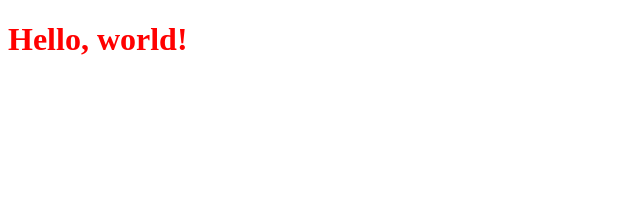
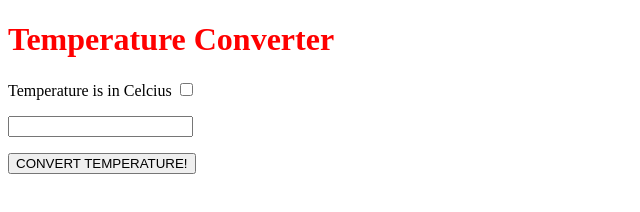
Before and after one commit to jeffersonkadams/temperature-converter, a plain HTML site: page index.html in a window 1280 px wide. Shown: the whole page, without its empty margins (0-640 px from the left). Drawn offline with Linux system fonts and the light colour scheme.

Commit message:
all functionality done

```diff
--- a/index.html
+++ b/index.html
@@ -7,6 +7,23 @@
     <script src="script.js"></script>
   </head>
   <body>
-    <h1>Hello, world!</h1>
+    <div class="container">
+      <div id="header">
+        <h1>Temperature Converter</h1>
+      </div>
+      <div id="tempType">
+        <p>Temperature is in Celcius <input type="checkbox" id="checkC" value=""></p>
+      </div>
+      <div id="inputBox">
+        <input type="text" name="" value="" id="input">
+      </div>
+      <div id="outputBox">
+        <p id="output"></p>
+      </div>
+      <div id="convertButton">
+        <button type="button" name="button" onclick="convertTemp()">CONVERT TEMPERATURE!</button>
+      </div>
+
+    </div>
   </body>
 </html>
--- a/script.js
+++ b/script.js
@@ -1 +1,17 @@
 console.log("loaded");
+
+function convertTemp(originalTemp){
+  var originalTemp = document.getElementById('input').value; // number of the original temperature
+  var newTemp; //number of the new temperature
+  console.log(originalTemp);
+
+  if (document.getElementById("checkC").checked == true){
+    console.log("Celcius checked");
+    newTemp = (originalTemp * (9/5)) + 32;
+  }else {
+    newTemp = (originalTemp - 32) * (5/9);
+  }
+
+  console.log(newTemp);
+  document.getElementById('output').innerHTML = newTemp;
+}
```
